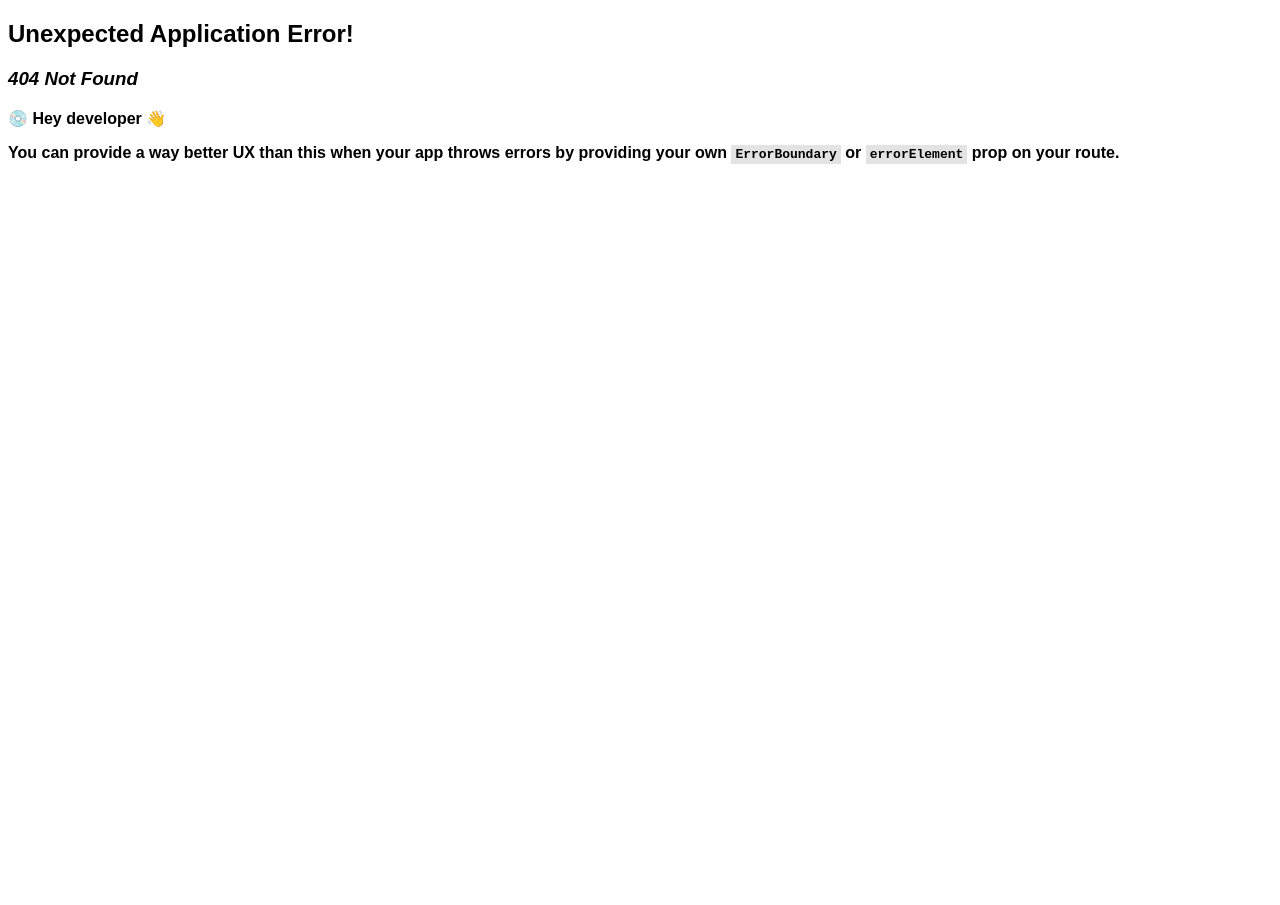
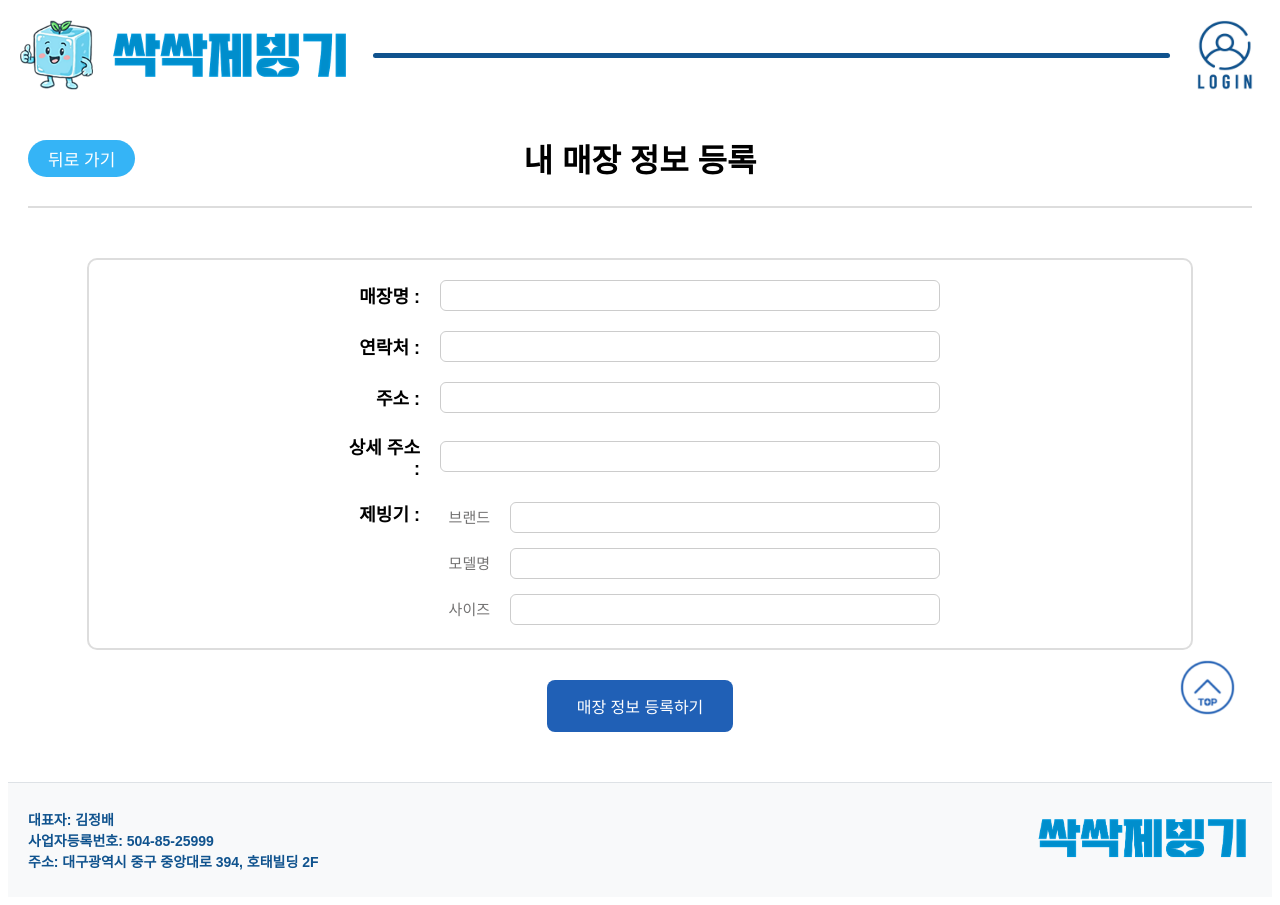
Before and after one commit to icemachine-green/icemachine_client, a React app: page /mypage/stores/create in a window 1280 px wide. Before the commit this address had no page. Before the commit the page ends 800 px from the top, so only its background shows below. Built offline with nearby package versions, Linux system fonts and the light colour scheme; the HTML template or start-up script is replaced by a standard one; a web font is replaced by a local one.

Commit message:
251227 MY_STORE_CREATE 구현

```diff
--- a/src/components/users/MyProfile.jsx
+++ b/src/components/users/MyProfile.jsx
@@ -34,7 +34,7 @@ const MyProfile = () => {
           <div className="my-profile-card">
             <span className='my-profile-card-text'>전화번호 :</span>
             <div className='my-profile-card-input'>
-              <input type="number" />
+              <input type="text" inputMode='numeric' />
               <button className="my-profile-change-btn">변경</button>
             </div>
           </div>
--- /dev/null
+++ b/src/components/users/MyStoreCreate.css
@@ -0,0 +1,179 @@
+/* =================================================
+   My Stores / Reservations Common Layout
+================================================= */
+
+/* =========================
+   전체 컨테이너 (PC 기준 유지)
+========================= */
+.my-store-create-container {
+  margin: 0 auto;
+  max-width: 1440px;
+  padding: 0 20px 50px 20px;
+}
+
+/* =========================
+   헤더 (뒤로가기 + 제목)
+========================= */
+.my-store-create-head {
+  display: flex;
+  align-items: center;
+  height: 80px;
+  position: relative; /* 제목 절대 중앙 배치 위해 추가 */
+}
+
+/* 뒤로가기 버튼 */
+.my-store-create-back-btn {
+  background-color: #35B4F6;
+  color: #ffffff;
+  border: none;
+  border-radius: 20px;
+  padding: 6px 20px;
+  font-size: 17px;
+  cursor: pointer;
+  white-space: nowrap;
+  z-index: 1; /* 제목보다 위로 */
+}
+
+/* 제목 (항상 가로 기준 중앙) */
+.my-store-create-head-title {
+  position: absolute;
+  left: 50%;
+  transform: translateX(-50%);
+  font-size: 32px;
+  font-weight: 700;
+  text-align: center;
+  margin: 0;
+  white-space: nowrap;
+}
+
+/* =========================
+   구분선
+========================= */
+.my-store-create-underline {
+  border: 0;
+  height: 1.5px;
+  background-color: #DDDDDD;
+  margin-bottom: 50px;
+}
+
+/* =========================
+   카드 영역
+========================= */
+.my-store-create-card-container {
+  margin: 0 auto;
+  padding: 20px 0;
+  width: 90%;
+  display: flex;
+  flex-direction: column;
+  gap: 20px;
+  border: 2px solid #DDDDDD;
+  border-radius: 10px;
+}
+
+.my-store-create-card {
+  margin: 0 auto;
+  display: flex;
+  align-items: center;
+  width: 80%;
+  max-width: 600px;
+}
+
+.my-store-create-card-text {
+  width: 80px;
+  text-align: right;
+  font-size: 18px;
+  font-weight: 600;
+  margin-right: 20px;
+}
+
+.my-store-create-card-input {
+  display: flex;
+  gap: 5px;
+  flex: 1;
+}
+
+.my-store-create-card-input input {
+  padding: 7px;
+  flex: 1;
+  border: 1px solid #ccc;
+  border-radius: 6px;
+}
+
+/* 카드-제빙기 정보 영역 */
+.my-store-create-icemachine-card {
+  margin: 0 auto;
+  display: flex;
+  align-items: flex-start;
+  width: 80%;
+  max-width: 600px;
+}
+
+.my-store-create-icemachine-text-container {
+  width: 80px;
+  text-align: right;
+  margin-right: 20px;
+}
+
+.my-store-create-icemachine-text {
+  font-size: 18px;
+  font-weight: 600;
+  padding-top: 8px;
+}
+
+.my-store-create-icemachine-input-container {
+  display: flex;
+  flex-direction: column;
+  flex: 1;
+  gap: 10px;
+}
+
+.my-store-create-icemachine-input {
+  display: flex;
+  align-items: center;
+}
+
+.my-store-create-icemachine-input span {
+  width: 50px;
+  text-align: right;
+  font-size: 15px;
+  font-weight: 500;
+  margin-right: 20px;
+  line-height: 36px;
+  color: #737272;
+}
+
+.my-store-create-icemachine-input input {
+  padding: 7px;
+  flex: 1;
+  border: 1px solid #ccc;
+  border-radius: 6px;
+}
+
+/* 등록버튼 없앰 */
+/* .my-store-create-change-btn {
+  padding: 8px 18px;
+  border: none;
+  border-radius: 6px;
+  background-color: #51A5E7;
+  color: #fff;
+  cursor: pointer;
+  font-size: 18px;
+} */
+
+
+/* 하단-정보등록 버튼 */
+.my-store-create-btn-container {
+  margin-top: 30px;
+  display: flex;
+  justify-content: center;
+}
+
+.my-store-create-btn {
+  padding: 14px 30px;
+  border-radius: 8px;
+  border: none;
+  background-color: #2060B6;
+  color: #fff;
+  font-size: 16px;
+  cursor: pointer;
+}
--- /dev/null
+++ b/src/components/users/MyStoreCreate.jsx
@@ -0,0 +1,87 @@
+import { useNavigate } from 'react-router-dom';
+import './MyStoreCreate.css';
+
+const MyStoreCreate = () => {
+  const navigate = useNavigate();
+
+  function redirectMyStore() {
+    return navigate('/mypage/stores');
+  }
+
+  return (
+    <div className='my-store-create-container'>
+
+        {/* 헤더 */}
+        <div className="my-store-create-head">
+          <button className="my-store-create-back-btn" onClick={redirectMyStore}>뒤로 가기</button>
+            <p className="my-store-create-head-title">내 매장 정보 등록</p>
+        </div>
+
+        {/* 가로선 */}
+        <hr className="my-store-create-underline" />
+
+        {/* 카드 */}
+        <div className="my-store-create-card-container">
+
+          <div className="my-store-create-card">
+            <span className='my-store-create-card-text'>매장명 :</span>
+            <div className='my-store-create-card-input'>
+              <input type="text" />
+              {/* <button className="my-store-create-change-btn">등록</button> */}
+            </div>
+          </div>
+
+          <div className="my-store-create-card">
+            <span className='my-store-create-card-text'>연락처 :</span>
+            <div className='my-store-create-card-input'>
+              <input type="text" inputMode='numeric' />
+            </div>
+          </div>
+
+          <div className="my-store-create-card">
+            <span className='my-store-create-card-text'>주소 :</span>
+            <div className='my-store-create-card-input'>
+              <input type="text" />
+            </div>
+          </div>
+
+          <div className="my-store-create-card">
+            <span className='my-store-create-card-text'>상세 주소 :</span>
+            <div className='my-store-create-card-input'>
+              <input type="text" />
+            </div>
+          </div>
+
+          <div className="my-store-create-icemachine-card">
+            <div className="my-store-create-icemachine-text-container">
+              <span className='my-store-create-icemachine-text'>제빙기 :</span>
+            </div>
+            <div className="my-store-create-icemachine-input-container">
+              <div className='my-store-create-icemachine-input'>
+                <span>브랜드</span>
+                <input type="text" />
+              </div>
+              <div className='my-store-create-icemachine-input'>
+                <span>모델명</span>
+                <input type="text" />
+              </div>
+              <div className='my-store-create-icemachine-input'>
+                <span>사이즈</span>
+                <input type="text" />
+              </div>
+            </div>
+
+          </div>
+
+        </div>
+
+        {/* 등록 버튼 */}
+        <div className='my-store-create-btn-container'>
+          <button className='my-store-create-btn'>매장 정보 등록하기</button>
+        </div>
+
+      </div>
+  );
+};
+
+export default MyStoreCreate;
--- a/src/components/users/MyStores.jsx
+++ b/src/components/users/MyStores.jsx
@@ -6,6 +6,10 @@ const MyStores = () => {
 
   function redirectMyPage() {
     return navigate('/mypage');
+  }
+
+  function redirectMyStoreCreate() {
+    return navigate('/mypage/stores/create');
   }
 
   return (
@@ -27,7 +31,7 @@ const MyStores = () => {
             <img src="/icons/cafeicon.png" alt="매장" className='my-store-card-img'/>
           </div>
           <div className='my-stores-card-btn-container'>
-            <button className='my-stores-card-new-btn'>매장 새로 등록</button>
+            <button className='my-stores-card-new-btn' onClick={redirectMyStoreCreate}>매장 새로 등록</button>
             <button className='my-stores-card-inquiry-btn'>매장 정보 조회</button>
           </div>
         </div>
--- a/src/routes/Router.jsx
+++ b/src/routes/Router.jsx
@@ -8,6 +8,7 @@ import MyPage from "../components/users/MyPage.jsx";
 import MyProfile from "../components/users/MyProfile.jsx";
 import MyStores from "../components/users/MyStores.jsx";
 import MyReservations from "../components/users/MyReservations.jsx";
+import MyStoreCreate from "../components/users/MyStoreCreate.jsx";
 import MyReviews from "../components/users/MyReviews.jsx";
 
 const router = createBrowserRouter([
@@ -43,6 +44,10 @@ const router = createBrowserRouter([
         element: <MyStores />,
       },
       {
+        path: "/mypage/stores/create",
+        element: <MyStoreCreate />,
+      },
+      {
         path: "/mypage/reservations",
         element: <MyReservations />,
       },
```
